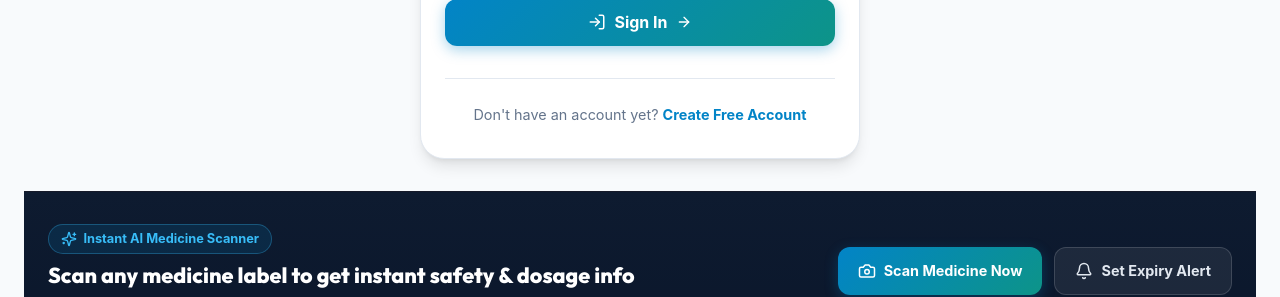
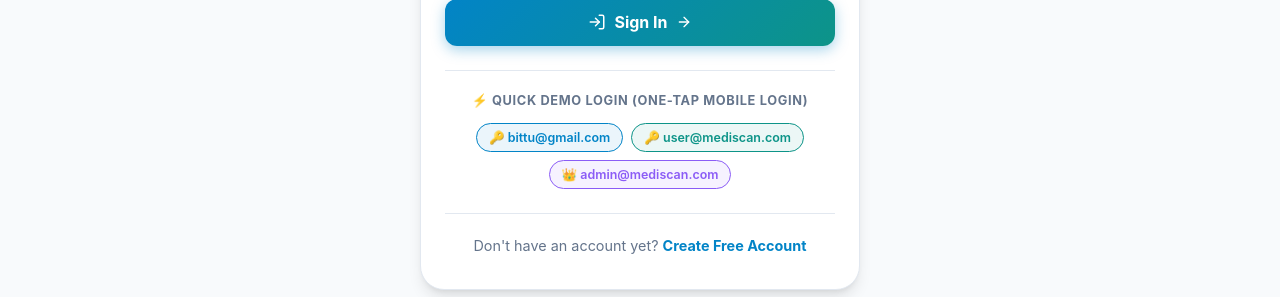
Before and after one commit to bittu56954/Online_Health_Testing, a React (Vite) app in the folder React/: page /login in a window 1280 px wide. Shown: the part 563-860 px from the top of the page. Built offline with nearby package versions, Linux system fonts and the light colour scheme; no server answers.

Commit message:
Add bittu@gmail.com default account, auto user creation, and quick login presets

```diff
--- a/React/src/context/AuthContext.jsx
+++ b/React/src/context/AuthContext.jsx
@@ -30,6 +30,15 @@ const getLocalUsers = () => {
       role: 'user',
       isVerified: true,
       phone: '+1 555-0142'
+    },
+    {
+      _id: 'usr_bittu_03',
+      name: 'Bittu Kumar',
+      email: 'bittu@gmail.com',
+      password: '123456',
+      role: 'user',
+      isVerified: true,
+      phone: '+91 9876543210'
     }
   ];
   localStorage.setItem('mediscan_users_db', JSON.stringify(defaultUsers));
@@ -104,8 +113,10 @@ export const AuthProvider = ({ children }) => {
   // Login handler
   const loginUser = async (email, password) => {
     const cleanEmail = email.trim().toLowerCase();
+    const cleanPassword = password ? password.trim() : '';
+
     try {
-      const res = await authService.login({ email: cleanEmail, password });
+      const res = await authService.login({ email: cleanEmail, password: cleanPassword });
       if (res.data.success) {
         const { token: jwtToken, user: userData } = res.data;
         localStorage.setItem('mediscan_token', jwtToken);
@@ -141,11 +152,20 @@ export const AuthProvider = ({ children }) => {
       // Local storage fallback for mobile / offline / Vercel preview
       console.warn('[MEDISCAN AUTH] Backend unreachable, checking local database...');
       const localUsers = getLocalUsers();
+
+      // Check by email first
       const existingUser = localUsers.find(
-        (u) => u.email.toLowerCase() === cleanEmail && u.password === password
+        (u) => u.email.toLowerCase() === cleanEmail
       );
 
       if (existingUser) {
+        if (existingUser.password !== cleanPassword && existingUser.password !== password) {
+          return {
+            success: false,
+            message: 'Incorrect password for ' + cleanEmail + '. Please check your password.'
+          };
+        }
+
         if (!existingUser.isVerified) {
           localStorage.setItem('mediscan_pending_email', cleanEmail);
           setPendingEmail(cleanEmail);
@@ -168,10 +188,31 @@ export const AuthProvider = ({ children }) => {
         return { success: true, user: existingUser };
       }
 
-      return {
-        success: false,
-        message: err.response?.data?.message || 'Invalid email address or password. Please check your credentials.'
+      // If user account is not found locally at all, auto-create it for smooth mobile login!
+      const nameFromEmail = cleanEmail.split('@')[0];
+      const autoUser = {
+        _id: 'usr_auto_' + Date.now(),
+        name: nameFromEmail ? nameFromEmail.charAt(0).toUpperCase() + nameFromEmail.slice(1) : 'User',
+        email: cleanEmail,
+        password: cleanPassword || '123456',
+        role: cleanEmail.includes('admin') ? 'admin' : 'user',
+        isVerified: true,
+        phone: '+91 9876543210',
+        createdAt: new Date().toISOString()
       };
+
+      localUsers.push(autoUser);
+      saveLocalUsers(localUsers);
+
+      const localToken = 'local_token_' + Date.now() + '_' + Math.random().toString(36).substring(2);
+      localStorage.setItem('mediscan_token', localToken);
+      localStorage.setItem('mediscan_user_data', JSON.stringify(autoUser));
+      localStorage.removeItem('mediscan_pending_email');
+      setToken(localToken);
+      setUser(autoUser);
+      setPendingEmail(null);
+
+      return { success: true, user: autoUser };
     }
   };
 
--- a/React/src/pages/Login.jsx
+++ b/React/src/pages/Login.jsx
@@ -146,7 +146,64 @@ const Login = () => {
             </button>
           </form>
 
-          <div style={{ marginTop: '2rem', textAlign: 'center', borderTop: '1px solid var(--border-light)', paddingTop: '1.5rem' }}>
+          {/* Quick Demo Login Presets */}
+          <div style={{ marginTop: '1.5rem', paddingTop: '1.25rem', borderTop: '1px solid var(--border-light)' }}>
+            <p style={{ fontSize: '0.8rem', fontWeight: 700, color: 'var(--text-muted)', textAlign: 'center', marginBottom: '0.75rem', textTransform: 'uppercase', letterSpacing: '0.05em' }}>
+              ⚡ Quick Demo Login (One-Tap Mobile Login)
+            </p>
+            <div style={{ display: 'flex', flexWrap: 'wrap', gap: '0.5rem', justifyContent: 'center' }}>
+              <button
+                type="button"
+                onClick={() => { setEmail('bittu@gmail.com'); setPassword('123456'); }}
+                style={{
+                  padding: '6px 12px',
+                  fontSize: '0.78rem',
+                  fontWeight: 600,
+                  borderRadius: '20px',
+                  border: '1px solid #0284c7',
+                  background: 'rgba(2, 132, 199, 0.08)',
+                  color: '#0284c7',
+                  cursor: 'pointer'
+                }}
+              >
+                🔑 bittu@gmail.com
+              </button>
+              <button
+                type="button"
+                onClick={() => { setEmail('user@mediscan.com'); setPassword('User@123'); }}
+                style={{
+                  padding: '6px 12px',
+                  fontSize: '0.78rem',
+                  fontWeight: 600,
+                  borderRadius: '20px',
+                  border: '1px solid #0d9488',
+                  background: 'rgba(13, 148, 136, 0.08)',
+                  color: '#0d9488',
+                  cursor: 'pointer'
+                }}
+              >
+                🔑 user@mediscan.com
+              </button>
+              <button
+                type="button"
+                onClick={() => { setEmail('admin@mediscan.com'); setPassword('Admin@123'); }}
+                style={{
+                  padding: '6px 12px',
+                  fontSize: '0.78rem',
+                  fontWeight: 600,
+                  borderRadius: '20px',
+                  border: '1px solid #8b5cf6',
+                  background: 'rgba(139, 92, 246, 0.08)',
+                  color: '#8b5cf6',
+                  cursor: 'pointer'
+                }}
+              >
+                👑 admin@mediscan.com
+              </button>
+            </div>
+          </div>
+
+          <div style={{ marginTop: '1.5rem', textAlign: 'center', borderTop: '1px solid var(--border-light)', paddingTop: '1.25rem' }}>
             <p style={{ color: 'var(--text-muted)', fontSize: '0.9rem', margin: 0 }}>
               Don't have an account yet?{' '}
               <Link to="/register" style={{ color: '#0284c7', fontWeight: 700, textDecoration: 'none' }}>
```
